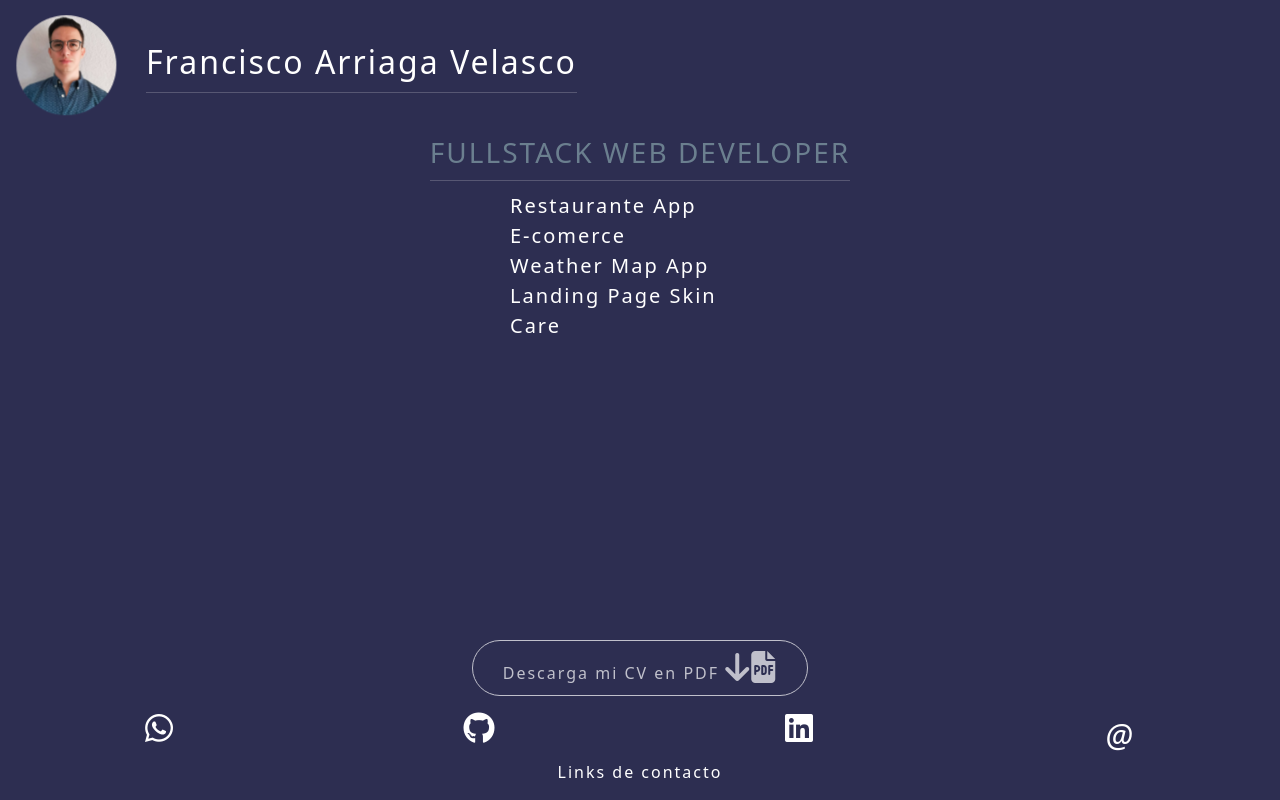
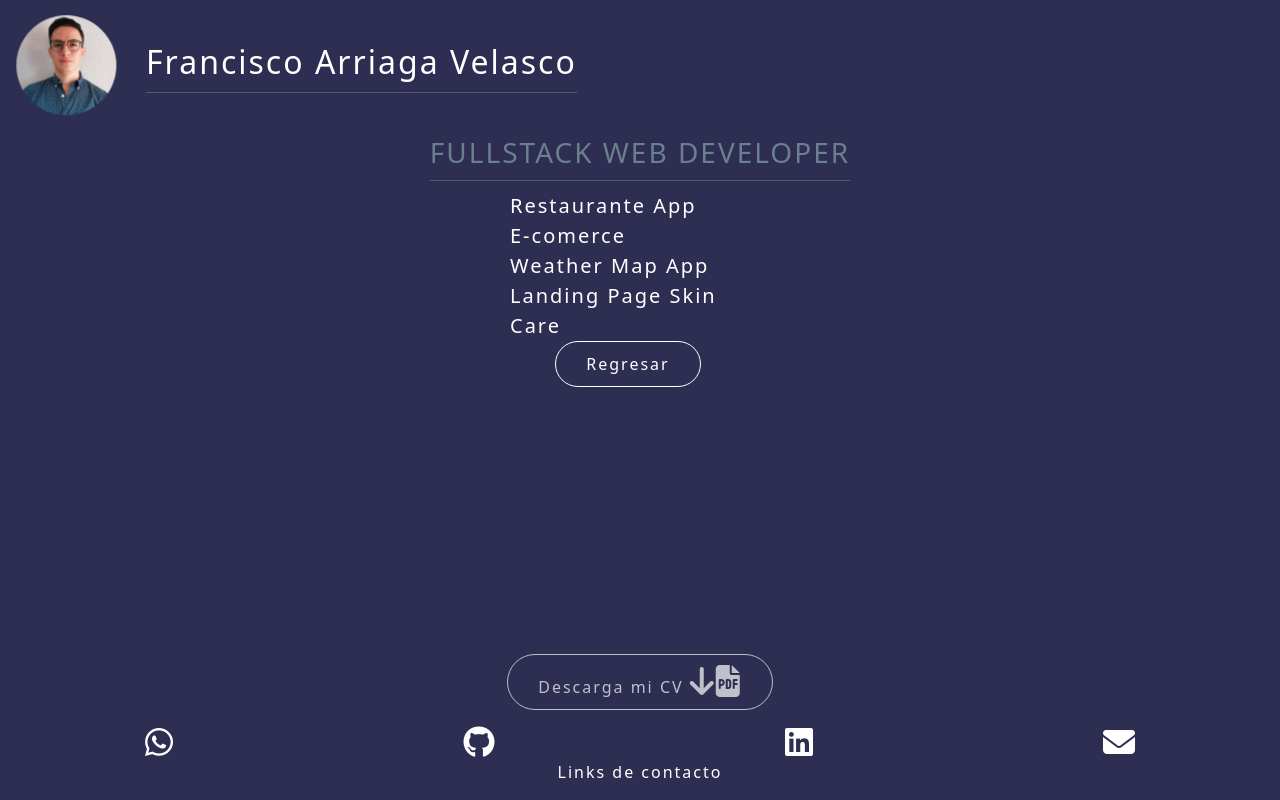
Before and after one commit to arrrriaga/portafolio-proyectos, a React (Create React App) app: page /portfolio in a window 1280 px wide. Built offline with nearby package versions, Linux system fonts and the light colour scheme.

Commit message:
Cambios W

```diff
--- a/src/Content/UserContent.js
+++ b/src/Content/UserContent.js
@@ -20,22 +20,22 @@ const ContenidoAbout2 = {
       },
     },
     S2: {
-      title2: "Tecnologías:",
+      title2: "TECNOLOGÍAS:",
       lp: {
         li1: {
-          lip: "Lenguajes:",
+          lip: "LENGUAJES:",
           lis: "HTML5, CSS, JAVASCRIPT",
         },
         li2: {
-          lip: "Librerías:",
+          lip: "LIBRERÍAS:",
           lis: "React, Bootstrap, MongoDB, Firebase, express, nodejs, JsonWebToken ",
         },
         li3: {
-          lip: "Entornos:",
+          lip: "ENTORNOS:",
           lis: "Nodejs ",
         },
         li4: {
-          lip: "Frameworks:",
+          lip: "FRAMEWORKS:",
           lis: "Express",
         },
       },
@@ -65,7 +65,7 @@ const ContenidoContact2 = {
         li1: {
           lip: (
             <a href="mailto:arriaga.francisco@outlook.com">
-              <i className="fa-2x fa-at"> 👈🏽 </i> Correo
+              <i className="mt-3 fa-2x fa-solid fa-envelope"> 👈🏽 </i> Correo
             </a>
           ),
           lis: "arriaga.francisco@outlook.com",
@@ -73,7 +73,7 @@ const ContenidoContact2 = {
         li2: {
           lip: (
             <a href="https://www.linkedin.com/in/francisco-arriaga-velasco-7a74611b5/">
-              <i className="fa-2x fa-brands fa-linkedin">👈🏽 </i> Linkedin
+              <i className="mt-3 fa-2x fa-brands fa-linkedin"> 👈🏽 </i> Linkedin
             </a>
           ),
           lis: "https://www.linkedin.com/in/francisco-arriaga-velasco-7a74611b5/",
@@ -81,10 +81,19 @@ const ContenidoContact2 = {
         li3: {
           lip: (
             <a href="https://wa.me/qr/RU3P4HAMEZVCC1">
-              <i className="fa-2x fa-brands fa-whatsapp"> 👈🏽 </i> Whatsapp
+              <i className="mt-3 fa-2x fa-brands fa-whatsapp"> 👈🏽 </i> Whatsapp
             </a>
           ),
           lis: "https://wa.me/qr/RU3P4HAMEZVCC1",
+        },
+        li4: {
+          lip: (
+            <h6>
+              <i class="mt-3 fa-2x fa-solid fa-mobile-screen-button"></i>
+              {"   "}
+              7775142307
+            </h6>
+          ),
         },
       },
     },
--- a/src/components/Footer/index.js
+++ b/src/components/Footer/index.js
@@ -57,8 +57,7 @@ const FooterComponent = () => {
                 variants={buttonVariants}
                 whileHover="hover"
               >
-                Descarga mi CV en PDF{" "}
-                <i class="fa-2x fa-solid fa-arrow-down"></i>
+                Descarga mi CV <i class="fa-2x fa-solid fa-arrow-down"></i>
                 <i class="fa-2x fa-solid fa-file-pdf"></i>
               </motion.button>
             </a>
@@ -98,7 +97,7 @@ const FooterComponent = () => {
               target="_blank"
               rel="noreferrer"
             >
-              <i className="fa-2x fa-at" />
+              <i class="fa-2x fa-solid fa-envelope"></i>
             </a>
           </Col>
         </Row>
--- a/src/pages/Portfolio/index.js
+++ b/src/pages/Portfolio/index.js
@@ -2,6 +2,32 @@ import React from "react";
 import "./Portfolio.css";
 import { motion } from "framer-motion";
 import { Row, Col } from "react-bootstrap";
+import { Link } from "react-router-dom";
+const buttonVariants = {
+  hidden: {
+    x: "-100vw",
+    opacity: 0,
+  },
+  visible: {
+    opacity: 1,
+    x: 0,
+    transition: { type: "spring", stiffness: 120 },
+  },
+
+  hover: {
+    scale: 1.1,
+    origin: 0,
+    x: 0,
+    rotate: 0,
+    textShadow: "0px 0px 8px rgb(255,255,255)",
+    boxShadow: "0px 0px 10px rgb(255,255,255)",
+    transition: {
+      duration: 0.6,
+      repeat: Infinity,
+      repeatType: "reverse",
+    },
+  },
+};
 
 const listItem = {
   hover: { scale: 1.1, originX: 0, color: "rgb(107, 127, 143)" },
@@ -71,6 +97,22 @@ const Portfolio = ({ setShowModal, setDataModal }) => {
               })}
             </ul>
           </Col>
+          <Row>
+            <Row>
+              <Col className="d-flex justify-content-center">
+                <Link to={"/base"}>
+                  <motion.button
+                    variants={buttonVariants}
+                    whileHover="hover"
+                    initial="hidden"
+                    animate="visible"
+                  >
+                    Regresar
+                  </motion.button>
+                </Link>
+              </Col>
+            </Row>
+          </Row>
         </Row>
       </div>
     </motion.div>
```
